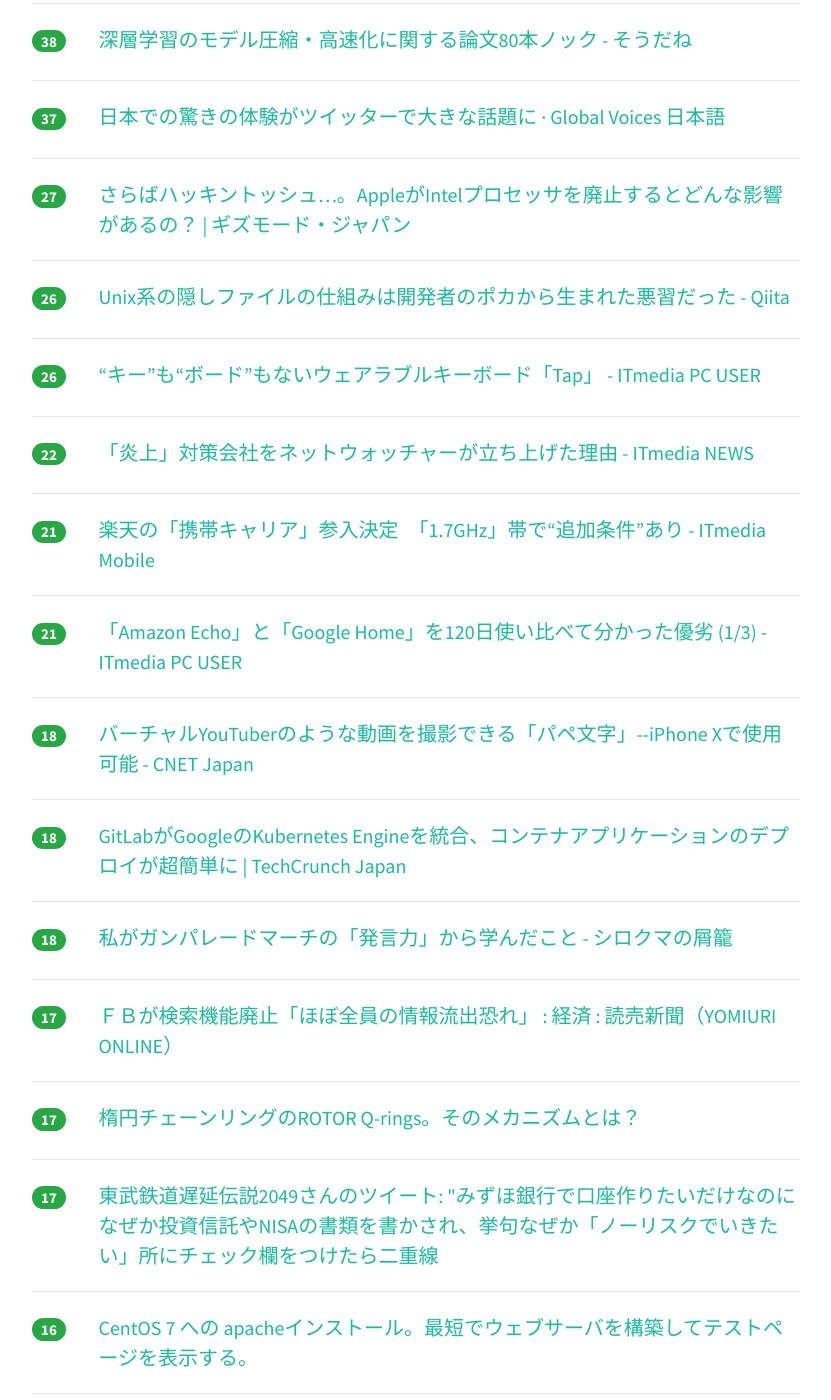
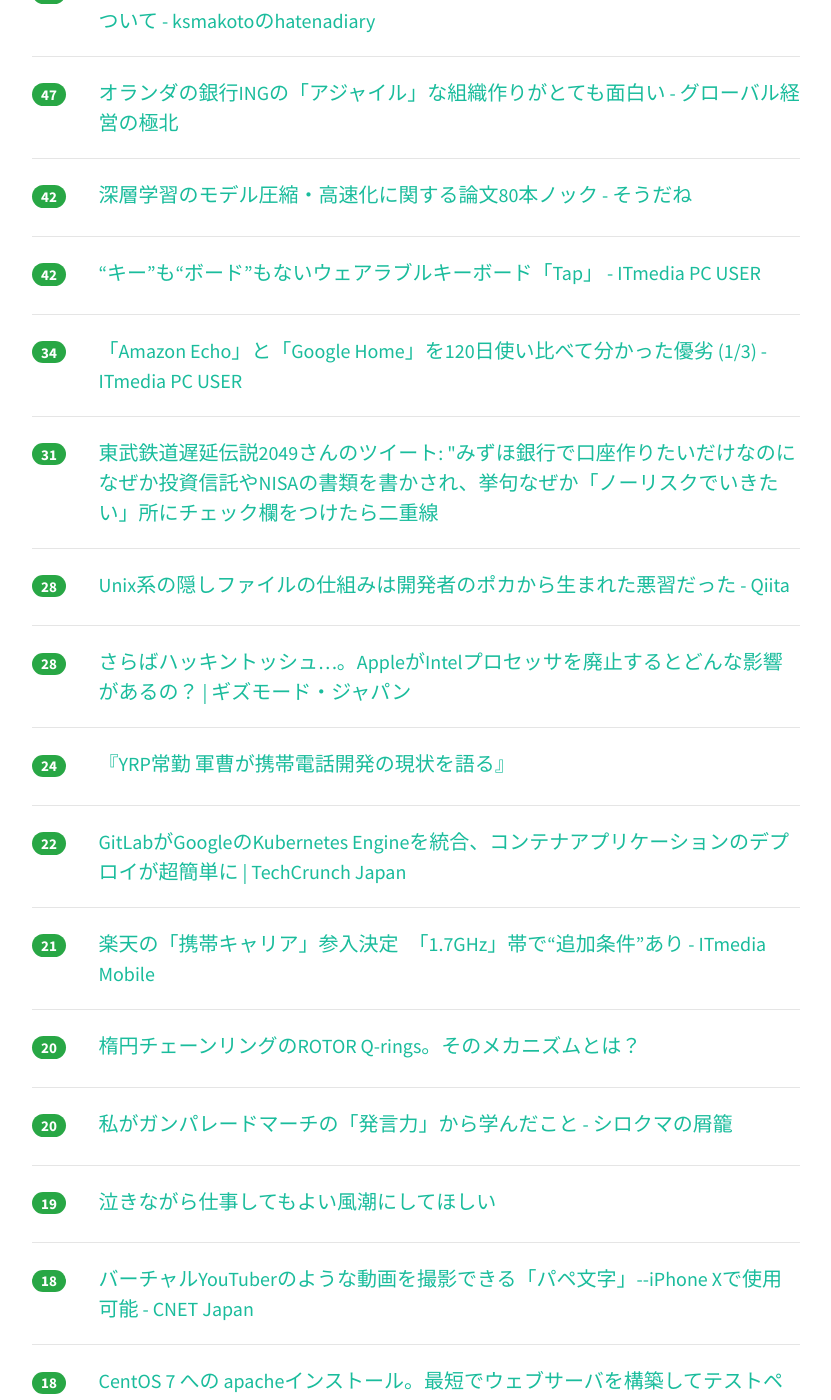
Before and after one commit to yatta47/hatena-matome-site, a Jekyll site: the page built from _posts/2018-04-07-hatena.md, in a window 1280 px wide and 1400 px high, scrolled down 754 px. Shown: the whole window, without its empty margins (224-1055 px from the left). Built offline with Jekyll 4.4.1, drawn with Linux system fonts in a browser that asks for light colours; nearby versions of some CDN libraries; some of the changed text lies outside the part shown.

Commit message:
Updated 2018-04-07

```diff
--- a/_posts/2018-04-07-hatena.md
+++ b/_posts/2018-04-07-hatena.md
@@ -1,59 +1,79 @@
 ---
 layout: post
 title:  "2018-04-07 はてぶIT"
-date:   2018-04-07 12:02:29
+date:   2018-04-07 13:02:27
 tags: [it-hotentry]
 ---
-30 件のデータあり
+33 件のデータあり
 
 <hr><div class="row">
-<div class="col-1"><span class="badge badge-pill badge-success h2">106</span></div>
+<div class="col-1"><span class="badge badge-pill badge-success h2">131</span></div>
 <div class="col-11"><a href='http://jp.gamesindustry.biz/article/1804/18040601/' target='_blank'>増え続ける工数を変わらぬ人数で捌いていくフロムソフトウェアの方法論 - GamesIndustry.biz Japan Edition</a></div>
 </div>
 <hr>
 <div class="row">
-<div class="col-1"><span class="badge badge-pill badge-success h2">48</span></div>
+<div class="col-1"><span class="badge badge-pill badge-success h2">80</span></div>
+<div class="col-11"><a href='https://jp.globalvoices.org/2018/04/06/48531/' target='_blank'>日本での驚きの体験がツイッターで大きな話題に · Global Voices 日本語</a></div>
+</div>
+<hr>
+<div class="row">
+<div class="col-1"><span class="badge badge-pill badge-success h2">66</span></div>
+<div class="col-11"><a href='https://speakerdeck.com/syumai/zerokarashi-merupwaru-men' target='_blank'>ゼロから始めるPWA入門 // Speaker Deck</a></div>
+</div>
+<hr>
+<div class="row">
+<div class="col-1"><span class="badge badge-pill badge-success h2">54</span></div>
+<div class="col-11"><a href='http://www.itmedia.co.jp/news/articles/1804/07/news021.html' target='_blank'>「炎上」対策会社をネットウォッチャーが立ち上げた理由 - ITmedia NEWS</a></div>
+</div>
+<hr>
+<div class="row">
+<div class="col-1"><span class="badge badge-pill badge-success h2">53</span></div>
 <div class="col-11"><a href='https://ksmakoto.hatenadiary.com/entry/2018/04/06/212138' target='_blank'>「Windowsの標準電卓で4の平方根が2でなかった仕様がようやく修正」の件について - ksmakotoのhatenadiary</a></div>
 </div>
 <hr>
 <div class="row">
-<div class="col-1"><span class="badge badge-pill badge-success h2">48</span></div>
-<div class="col-11"><a href='https://speakerdeck.com/syumai/zerokarashi-merupwaru-men' target='_blank'>ゼロから始めるPWA入門 // Speaker Deck</a></div>
+<div class="col-1"><span class="badge badge-pill badge-success h2">47</span></div>
+<div class="col-11"><a href='http://globalbiz.hatenablog.com/entry/2018/04/06/200050' target='_blank'>オランダの銀行INGの「アジャイル」な組織作りがとても面白い - グローバル経営の極北</a></div>
 </div>
 <hr>
 <div class="row">
 <div class="col-1"><span class="badge badge-pill badge-success h2">42</span></div>
-<div class="col-11"><a href='http://globalbiz.hatenablog.com/entry/2018/04/06/200050' target='_blank'>オランダの銀行INGの「アジャイル」な組織作りがとても面白い - グローバル経営の極北</a></div>
-</div>
-<hr>
-<div class="row">
-<div class="col-1"><span class="badge badge-pill badge-success h2">38</span></div>
 <div class="col-11"><a href='http://madoibito80.hatenablog.jp/entry/2018/04/06/121059' target='_blank'>深層学習のモデル圧縮・高速化に関する論文80本ノック - そうだね</a></div>
 </div>
 <hr>
 <div class="row">
-<div class="col-1"><span class="badge badge-pill badge-success h2">37</span></div>
-<div class="col-11"><a href='https://jp.globalvoices.org/2018/04/06/48531/' target='_blank'>日本での驚きの体験がツイッターで大きな話題に · Global Voices 日本語</a></div>
+<div class="col-1"><span class="badge badge-pill badge-success h2">42</span></div>
+<div class="col-11"><a href='http://www.itmedia.co.jp/pcuser/articles/1804/07/news004.html' target='_blank'>“キー”も“ボード”もないウェアラブルキーボード「Tap」 - ITmedia PC USER</a></div>
 </div>
 <hr>
 <div class="row">
-<div class="col-1"><span class="badge badge-pill badge-success h2">27</span></div>
+<div class="col-1"><span class="badge badge-pill badge-success h2">34</span></div>
+<div class="col-11"><a href='http://www.itmedia.co.jp/pcuser/articles/1804/07/news016.html' target='_blank'>「Amazon Echo」と「Google Home」を120日使い比べて分かった優劣 (1/3) - ITmedia PC USER</a></div>
+</div>
+<hr>
+<div class="row">
+<div class="col-1"><span class="badge badge-pill badge-success h2">31</span></div>
+<div class="col-11"><a href='http://twitter.com/arclisp/status/982321386851975168' target='_blank'>東武鉄道遅延伝説2049さんのツイート: "みずほ銀行で口座作りたいだけなのになぜか投資信託やNISAの書類を書かされ、挙句なぜか「ノーリスクでいきたい」所にチェック欄をつけたら二重線</a></div>
+</div>
+<hr>
+<div class="row">
+<div class="col-1"><span class="badge badge-pill badge-success h2">28</span></div>
+<div class="col-11"><a href='https://qiita.com/weloan/items/d4e0135f947d7f981603' target='_blank'>Unix系の隠しファイルの仕組みは開発者のポカから生まれた悪習だった - Qiita</a></div>
+</div>
+<hr>
+<div class="row">
+<div class="col-1"><span class="badge badge-pill badge-success h2">28</span></div>
 <div class="col-11"><a href='https://www.gizmodo.jp/2018/04/apple-killing-intel-processors.html' target='_blank'>さらばハッキントッシュ…。AppleがIntelプロセッサを廃止するとどんな影響があるの？ | ギズモード・ジャパン</a></div>
 </div>
 <hr>
 <div class="row">
-<div class="col-1"><span class="badge badge-pill badge-success h2">26</span></div>
-<div class="col-11"><a href='https://qiita.com/weloan/items/d4e0135f947d7f981603' target='_blank'>Unix系の隠しファイルの仕組みは開発者のポカから生まれた悪習だった - Qiita</a></div>
-</div>
-<hr>
-<div class="row">
-<div class="col-1"><span class="badge badge-pill badge-success h2">26</span></div>
-<div class="col-11"><a href='http://www.itmedia.co.jp/pcuser/articles/1804/07/news004.html' target='_blank'>“キー”も“ボード”もないウェアラブルキーボード「Tap」 - ITmedia PC USER</a></div>
+<div class="col-1"><span class="badge badge-pill badge-success h2">24</span></div>
+<div class="col-11"><a href='https://lolipop-teru.ssl-lolipop.jp/gunsou/index.html' target='_blank'>『YRP常勤 軍曹が携帯電話開発の現状を語る』</a></div>
 </div>
 <hr>
 <div class="row">
 <div class="col-1"><span class="badge badge-pill badge-success h2">22</span></div>
-<div class="col-11"><a href='http://www.itmedia.co.jp/news/articles/1804/07/news021.html' target='_blank'>「炎上」対策会社をネットウォッチャーが立ち上げた理由 - ITmedia NEWS</a></div>
+<div class="col-11"><a href='https://jp.techcrunch.com/2018/04/06/2018-04-05-gitlab-launches-a-native-integration-with-googles-kubernetes-engine/' target='_blank'>GitLabがGoogleのKubernetes Engineを統合、コンテナアプリケーションのデプロイが超簡単に | TechCrunch Japan</a></div>
 </div>
 <hr>
 <div class="row">
@@ -62,8 +82,18 @@ tags: [it-hotentry]
 </div>
 <hr>
 <div class="row">
-<div class="col-1"><span class="badge badge-pill badge-success h2">21</span></div>
-<div class="col-11"><a href='http://www.itmedia.co.jp/pcuser/articles/1804/07/news016.html' target='_blank'>「Amazon Echo」と「Google Home」を120日使い比べて分かった優劣 (1/3) - ITmedia PC USER</a></div>
+<div class="col-1"><span class="badge badge-pill badge-success h2">20</span></div>
+<div class="col-11"><a href='http://www.viking-the-maintenance.com/qrings-bb-rotor' target='_blank'>楕円チェーンリングのROTOR Q-rings。そのメカニズムとは？　</a></div>
+</div>
+<hr>
+<div class="row">
+<div class="col-1"><span class="badge badge-pill badge-success h2">20</span></div>
+<div class="col-11"><a href='http://p-shirokuma.hatenadiary.com/entry/20180406/1522996200' target='_blank'>私がガンパレードマーチの「発言力」から学んだこと - シロクマの屑籠</a></div>
+</div>
+<hr>
+<div class="row">
+<div class="col-1"><span class="badge badge-pill badge-success h2">19</span></div>
+<div class="col-11"><a href='https://anond.hatelabo.jp/20180407034504' target='_blank'>泣きながら仕事してもよい風潮にしてほしい</a></div>
 </div>
 <hr>
 <div class="row">
@@ -73,12 +103,12 @@ tags: [it-hotentry]
 <hr>
 <div class="row">
 <div class="col-1"><span class="badge badge-pill badge-success h2">18</span></div>
-<div class="col-11"><a href='https://jp.techcrunch.com/2018/04/06/2018-04-05-gitlab-launches-a-native-integration-with-googles-kubernetes-engine/' target='_blank'>GitLabがGoogleのKubernetes Engineを統合、コンテナアプリケーションのデプロイが超簡単に | TechCrunch Japan</a></div>
+<div class="col-11"><a href='https://www.rem-system.com/centos-httpd-inst/' target='_blank'>CentOS 7 への apacheインストール。最短でウェブサーバを構築してテストページを表示する。</a></div>
 </div>
 <hr>
 <div class="row">
 <div class="col-1"><span class="badge badge-pill badge-success h2">18</span></div>
-<div class="col-11"><a href='http://p-shirokuma.hatenadiary.com/entry/20180406/1522996200' target='_blank'>私がガンパレードマーチの「発言力」から学んだこと - シロクマの屑籠</a></div>
+<div class="col-11"><a href='https://hitorica.com/corporate-philosophy/' target='_blank'>「やらされ感」より「やってる感」…勢いのある会社の企業理念はやっぱりおもしろかった件 | 一人力（ひとりか）</a></div>
 </div>
 <hr>
 <div class="row">
@@ -87,28 +117,28 @@ tags: [it-hotentry]
 </div>
 <hr>
 <div class="row">
-<div class="col-1"><span class="badge badge-pill badge-success h2">17</span></div>
-<div class="col-11"><a href='http://www.viking-the-maintenance.com/qrings-bb-rotor' target='_blank'>楕円チェーンリングのROTOR Q-rings。そのメカニズムとは？　</a></div>
+<div class="col-1"><span class="badge badge-pill badge-success h2">16</span></div>
+<div class="col-11"><a href='https://aws.amazon.com/jp/blogs/news/the-database-migration-playbook-has-landed/' target='_blank'>Database Migration Playbook が公開されました！ | Amazon Web Services ブログ</a></div>
 </div>
 <hr>
 <div class="row">
-<div class="col-1"><span class="badge badge-pill badge-success h2">17</span></div>
-<div class="col-11"><a href='http://twitter.com/arclisp/status/982321386851975168' target='_blank'>東武鉄道遅延伝説2049さんのツイート: "みずほ銀行で口座作りたいだけなのになぜか投資信託やNISAの書類を書かされ、挙句なぜか「ノーリスクでいきたい」所にチェック欄をつけたら二重線</a></div>
-</div>
-<hr>
-<div class="row">
-<div class="col-1"><span class="badge badge-pill badge-success h2">16</span></div>
-<div class="col-11"><a href='https://www.rem-system.com/centos-httpd-inst/' target='_blank'>CentOS 7 への apacheインストール。最短でウェブサーバを構築してテストページを表示する。</a></div>
-</div>
-<hr>
-<div class="row">
-<div class="col-1"><span class="badge badge-pill badge-success h2">16</span></div>
-<div class="col-11"><a href='https://hitorica.com/corporate-philosophy/' target='_blank'>「やらされ感」より「やってる感」…勢いのある会社の企業理念はやっぱりおもしろかった件 | 一人力（ひとりか）</a></div>
+<div class="col-1"><span class="badge badge-pill badge-success h2">15</span></div>
+<div class="col-11"><a href='https://news.mynavi.jp/article/20180406-linuxbeginner_command/' target='_blank'>Linuxビギナーが知っておきたい10のコマンドとショートカット | マイナビニュース</a></div>
 </div>
 <hr>
 <div class="row">
 <div class="col-1"><span class="badge badge-pill badge-success h2">15</span></div>
 <div class="col-11"><a href='https://anond.hatelabo.jp/20180406154403' target='_blank'>世の人みんなえらい</a></div>
+</div>
+<hr>
+<div class="row">
+<div class="col-1"><span class="badge badge-pill badge-success h2">15</span></div>
+<div class="col-11"><a href='http://blog.livedoor.jp/trakt/archives/1910010.html' target='_blank'>ゲームレガシー : 対立と融和〜レトロゲームの互換機メーカーとオープンソースのエミュレータ開発者をめぐる複雑な関係</a></div>
+</div>
+<hr>
+<div class="row">
+<div class="col-1"><span class="badge badge-pill badge-success h2">15</span></div>
+<div class="col-11"><a href='http://www.itmedia.co.jp/mobile/articles/1804/07/news018.html' target='_blank'>「新しいiPad」と「iPad Pro」はどちらが買い？　使用感とスペックを比較する (1/2) - ITmedia Mobile</a></div>
 </div>
 <hr>
 <div class="row">
@@ -123,32 +153,17 @@ tags: [it-hotentry]
 <hr>
 <div class="row">
 <div class="col-1"><span class="badge badge-pill badge-success h2">14</span></div>
-<div class="col-11"><a href='https://aws.amazon.com/jp/blogs/news/the-database-migration-playbook-has-landed/' target='_blank'>Database Migration Playbook が公開されました！ | Amazon Web Services ブログ</a></div>
-</div>
-<hr>
-<div class="row">
-<div class="col-1"><span class="badge badge-pill badge-success h2">14</span></div>
-<div class="col-11"><a href='http://blog.livedoor.jp/trakt/archives/1910010.html' target='_blank'>ゲームレガシー : 対立と融和〜レトロゲームの互換機メーカーとオープンソースのエミュレータ開発者をめぐる複雑な関係</a></div>
-</div>
-<hr>
-<div class="row">
-<div class="col-1"><span class="badge badge-pill badge-success h2">14</span></div>
-<div class="col-11"><a href='https://anond.hatelabo.jp/20180407034504' target='_blank'>泣きながら仕事してもよい風潮にしてほしい</a></div>
-</div>
-<hr>
-<div class="row">
-<div class="col-1"><span class="badge badge-pill badge-success h2">13</span></div>
-<div class="col-11"><a href='https://news.mynavi.jp/article/20180406-linuxbeginner_command/' target='_blank'>Linuxビギナーが知っておきたい10のコマンドとショートカット | マイナビニュース</a></div>
+<div class="col-11"><a href='http://dothesamurai.hatenablog.com/entry/2018/04/06/200830' target='_blank'>非エンジニア経営者がWebサービスをゼロから立ち上げるためにした仕事のすべて【ホトカミ1周年】 - DO THE SAMURAI BLOG</a></div>
 </div>
 <hr>
 <div class="row">
 <div class="col-1"><span class="badge badge-pill badge-success h2">12</span></div>
-<div class="col-11"><a href='http://www.itmedia.co.jp/mobile/articles/1804/07/news018.html' target='_blank'>「新しいiPad」と「iPad Pro」はどちらが買い？　使用感とスペックを比較する (1/2) - ITmedia Mobile</a></div>
+<div class="col-11"><a href='http://hagex.hatenadiary.jp/entry/2018/04/06/082428' target='_blank'>ネットウォッチの勉強会を4月24日豊洲でやります - Hagex-day info</a></div>
 </div>
 <hr>
 <div class="row">
 <div class="col-1"><span class="badge badge-pill badge-success h2">11</span></div>
-<div class="col-11"><a href='http://hagex.hatenadiary.jp/entry/2018/04/06/082428' target='_blank'>ネットウォッチの勉強会を4月24日豊洲でやります - Hagex-day info</a></div>
+<div class="col-11"><a href='http://konifar-zatsu.hatenadiary.jp/entry/2018/04/06/234254' target='_blank'>数字目標と悪手 - Konifar's ZATSU</a></div>
 </div>
 <hr>
 <div class="row">
```
